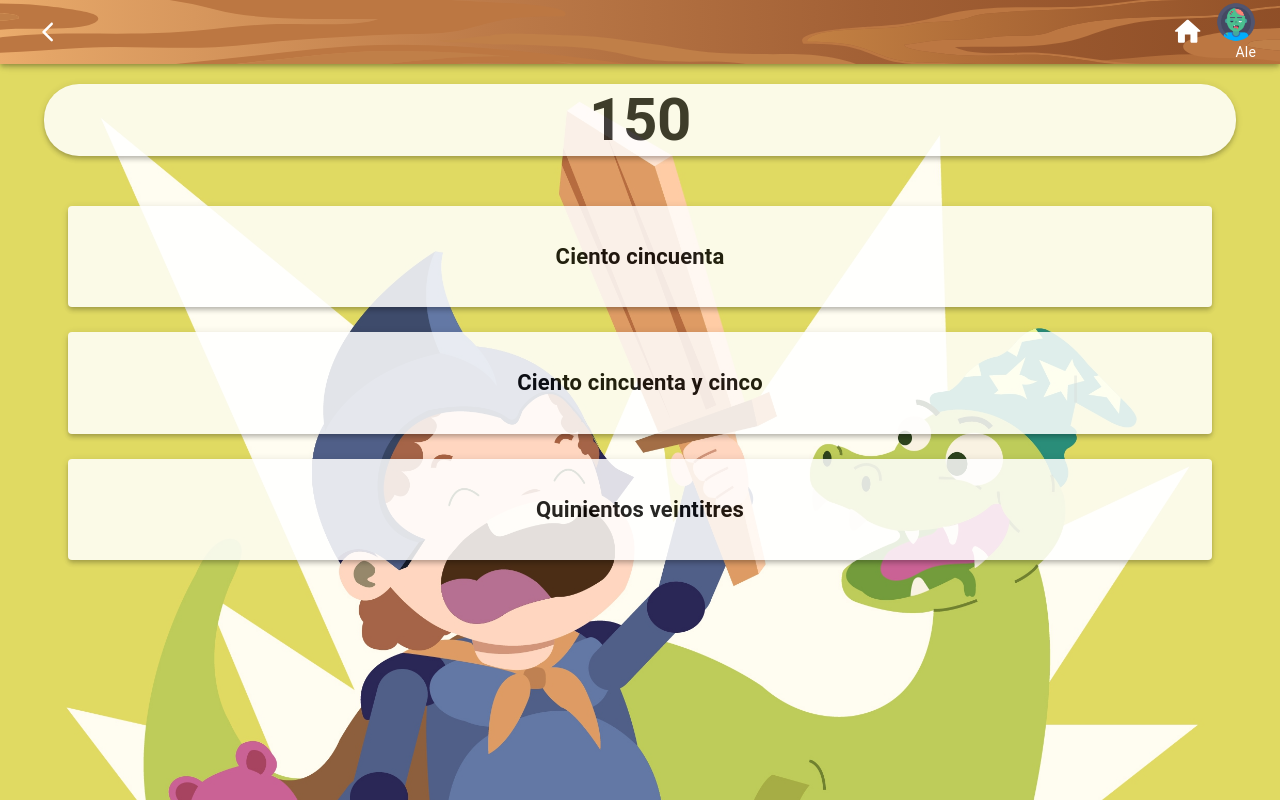
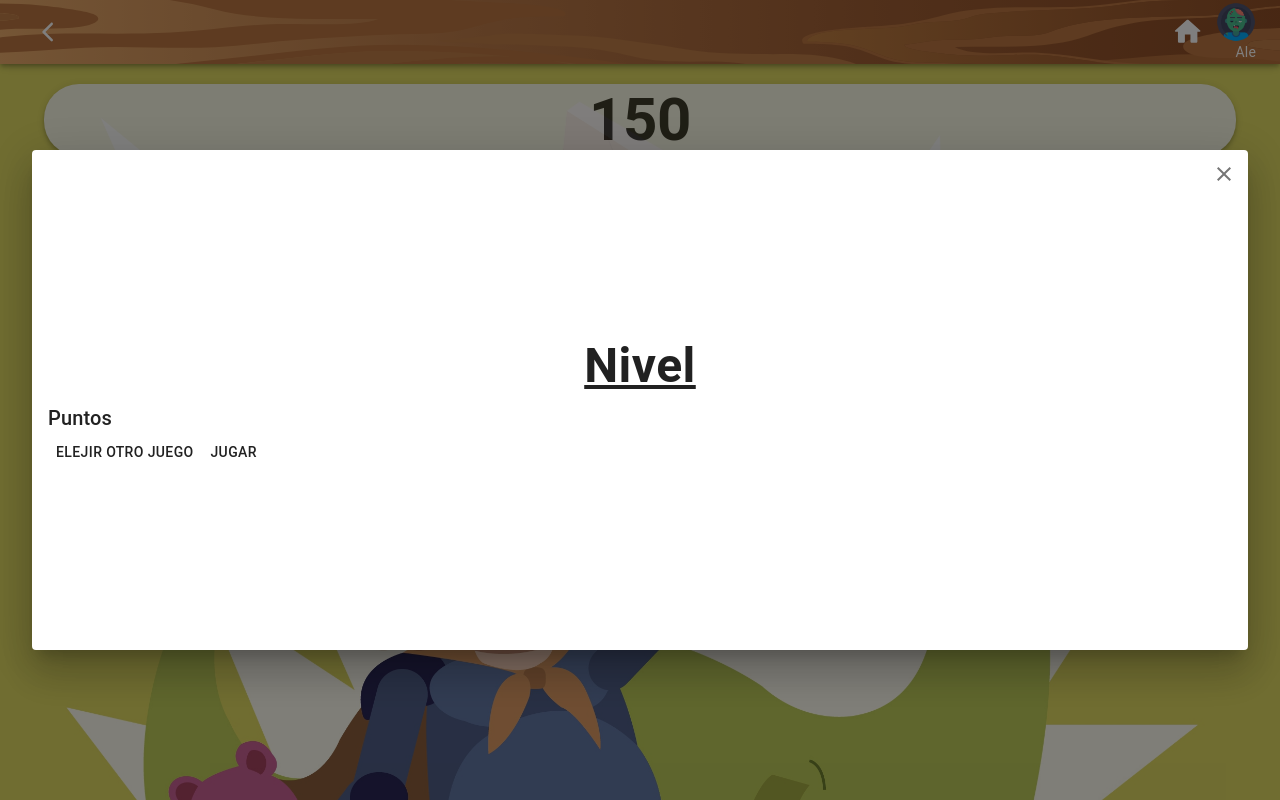
Before and after one commit to buscoma/lenguag1, a React (Create React App) app: page /numero_a_palabra in a window 1280 px wide. Built offline with nearby package versions, Linux system fonts and the light colour scheme; no server answers; sample sign-in values are in the browser's storage; a web font is replaced by a local one.

Commit message:
Arranque con el dialog q no habia hecho, despuesl o termino. Es mas importante arrancar con la conceccion al backend

```diff
--- /dev/null
+++ b/src/Components/Layout/Components/DialogoDeDatos.js
@@ -0,0 +1,98 @@
+
+import React from 'react';
+import {  makeStyles } from '@material-ui/core/styles';
+import Dialog from '@material-ui/core/Dialog';
+import IconButton from '@material-ui/core/IconButton';
+import CloseIcon from '@material-ui/icons/Close';
+import Typography from '@material-ui/core/Typography';
+import Container from '@material-ui/core/Container';
+import Grid from '@material-ui/core/Grid';
+
+const useStyles = makeStyles((theme) => ({
+  root: {
+    margin: 0,
+    minHeight:"500px",
+    padding: theme.spacing(2),
+  },
+  center: {
+    display: 'flex',
+    alignItems: 'center',
+    justifyContent: 'center',
+  },
+  textCenter:{
+    textAlign:"center"
+  },
+  right: {
+    display: 'flex',
+    alignItems: 'flex-start',
+    justifyContent: 'flex-end',
+  },
+  logo: {
+    height: '25vw',
+    width: '25vw',
+    [theme.breakpoints.up('md')]: {
+      height: '30vw',
+      width: '30vw',
+    },
+  },
+  textTitle:{
+    fontSize:"1.5rem",
+    fontWeight:"750",
+    textDecoration:"underline",
+    [theme.breakpoints.up('sm')]: {
+      fontSize:"3rem"
+    },
+    [theme.breakpoints.up('md')]: {
+      fontSize:"3rem"
+    },
+  },
+  textSubTitle:{
+    fontSize:"1.5rem",
+    [theme.breakpoints.up('md')]: {
+      fontSize:"2rem"
+    },
+  },
+  closeButtom:{
+    position:"absolute",
+    top: "0px",
+    right: "0px"
+  }
+
+}));
+
+export default function CustomizedDialogs(props) {
+
+  const classes = useStyles();
+
+  return (
+    <Dialog
+      fullWidth
+      maxWidth="xl"
+      open={props.showDialog}
+    >
+      <Container maxWidth="xl" className={[classes.root, classes.center].join(" ")} >
+          <IconButton className={classes.closeButtom} onClick={props.setShowDialog} >
+            <CloseIcon />
+          </IconButton>
+        <Grid container >
+
+            <Grid item xs={12} >
+              <Typography className={[classes.center, classes.textTitle, classes.textCenter].join(" ")}> Nivel</Typography>
+            </Grid>
+            <Grid item xs={12}  >
+              <Typography variant="h6">Puntos</Typography>
+            </Grid>
+            <Grid item xs={12}  >
+              <Typography className={[classes.center, classes.textTitle, classes.textCenter].join(" ")}> {props.level}</Typography>
+            </Grid>
+            <Grid item xs={12}  >
+              <Typography variant="h6">{props.points}</Typography>
+            </Grid>
+            <Grid item xs={12} >
+              {props.children}
+            </Grid>
+        </Grid>
+      </Container>
+    </Dialog>
+  );
+}
--- /dev/null
+++ b/src/Components/Layout/Components/index.js
@@ -0,0 +1 @@
+export { default } from './DialogoDeDatos';
--- a/src/Components/Layout/LayaoutContainer.js
+++ b/src/Components/Layout/LayaoutContainer.js
@@ -8,7 +8,7 @@ import NavBar from '../../Components/NavBar';
 import Button from '@material-ui/core/Button';
 import NewDialog from './Components/NewDialog';
 import PoperDialog from './Components/PoperDialog';
-
+import DialogoDatos from './Components';
 import PerdisteSvg from './icon.svg';
 import GanasteSvg from './ganaste.svg';
 import JuegoTerminado from './JuegoTerminado.svg';
@@ -113,6 +113,15 @@ const useStyles = makeStyles((theme) => ({
                     <Button onClick={handleStartGame}> Jugar </Button>
             </NewDialog>
 
+            <DialogoDatos
+                showDialog={(startGame || (props.show && props.stateOfGame === "BEGIN"))}
+                setShowDialog={handleStartGame}
+                level={props.level}
+                points={props.points}
+            >
+                    <Button href="/landing_page"> Elejir otro juego </Button>
+                    <Button onClick={handleStartGame}> Jugar </Button>
+            </DialogoDatos>
 
             <NewDialog
                 showDialog={props.show && props.stateOfGame === "WINNER"}
```
